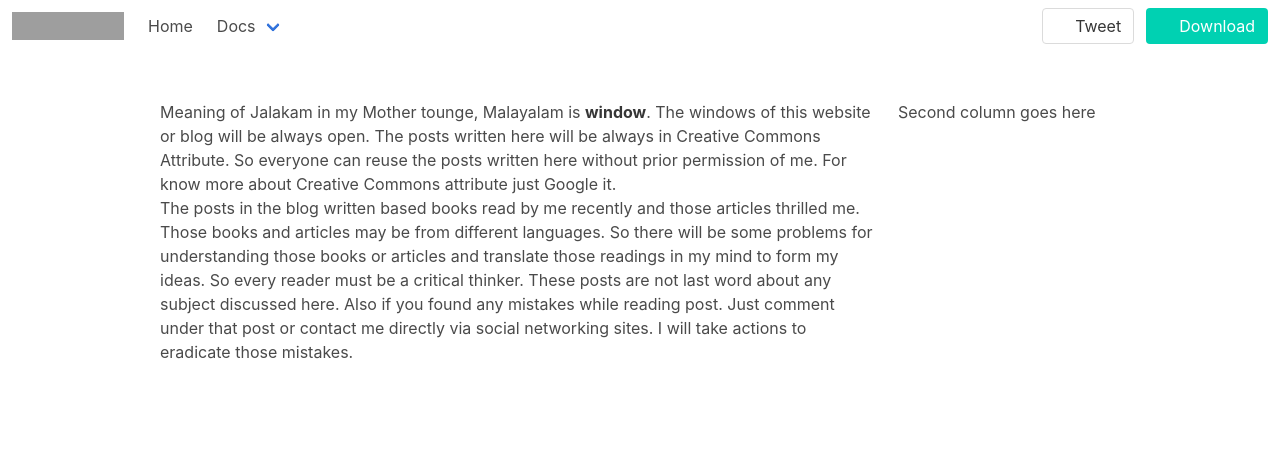
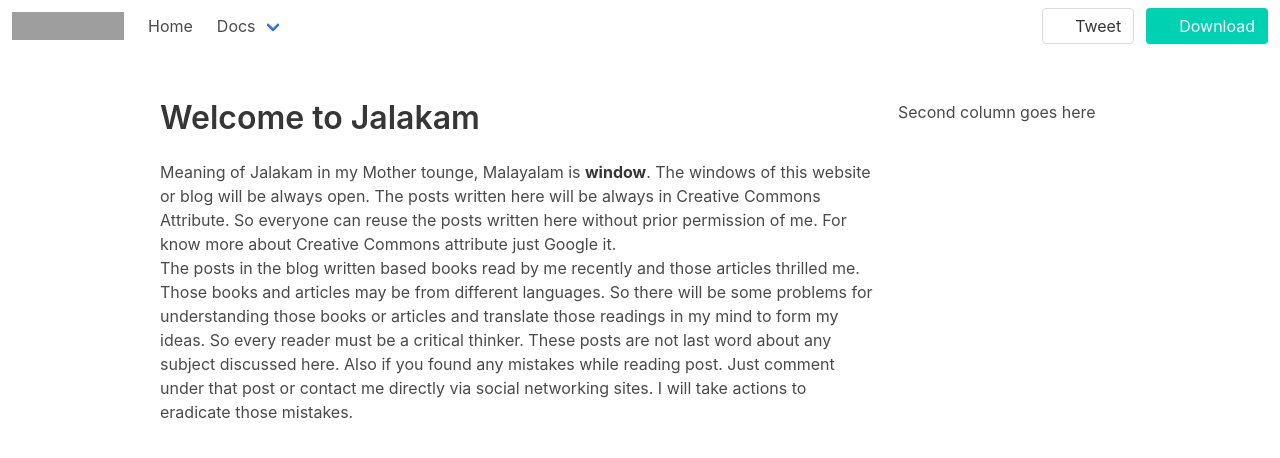
Before and after one commit to jalakam/jalakam-bulma-test, a Jekyll site: the page built from index.md, in a window 1280 px wide. Shown: the top 458 px of the page. Built offline with Jekyll 4.4.1, drawn with Linux system fonts in a browser that asks for light colours; grey boxes are pictures that could not be loaded.

Commit message:
Update default.html

```diff
--- a/_layouts/default.html
+++ b/_layouts/default.html
@@ -9,6 +9,7 @@
     <div class="container">
        <div class="columns">
           <div class="column is-three-quarters">
+            <h1 class="title">{{ page.title }}</h1>
               {{ content }}
            </div>
           <div class="column">
```
